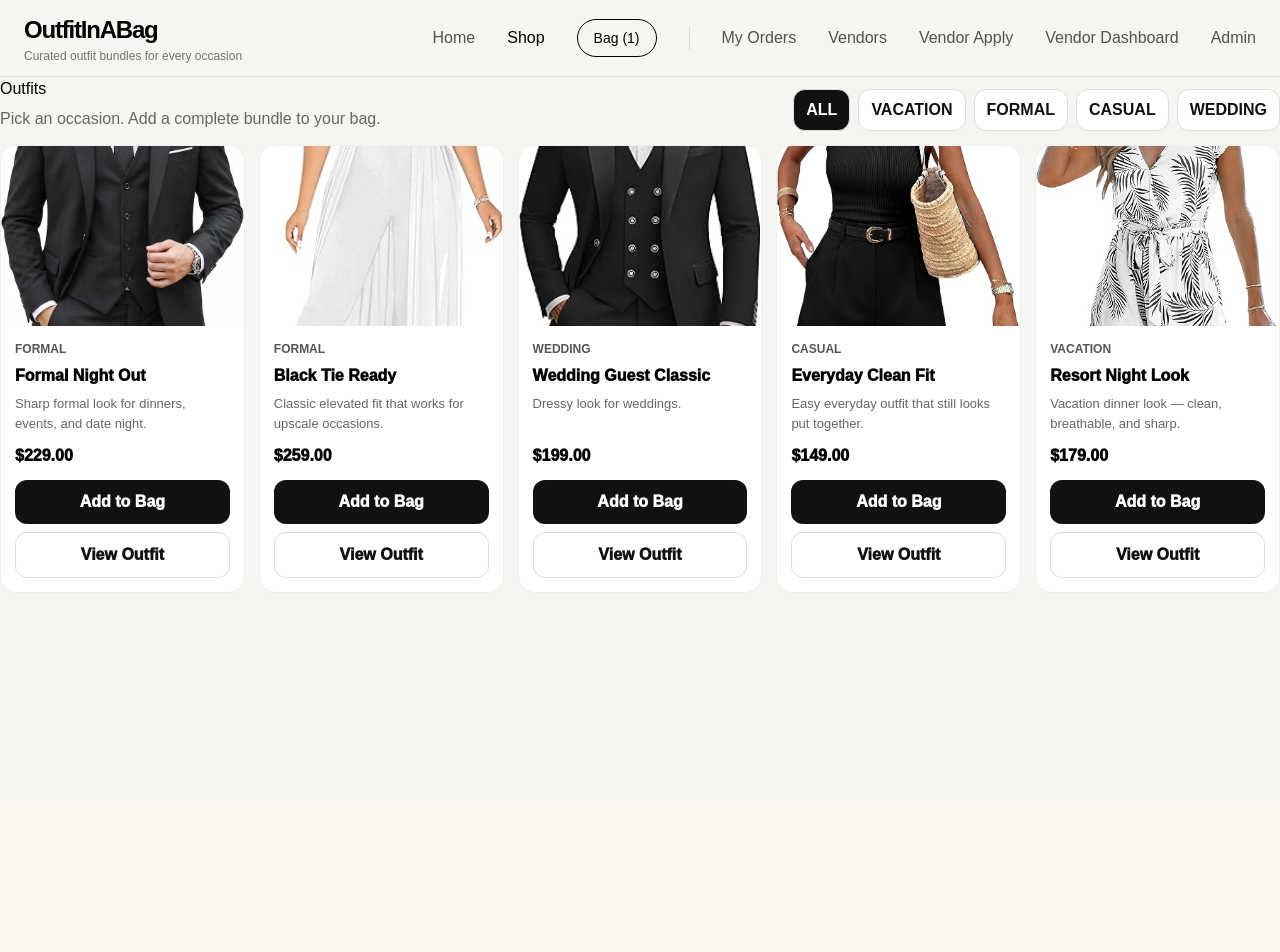
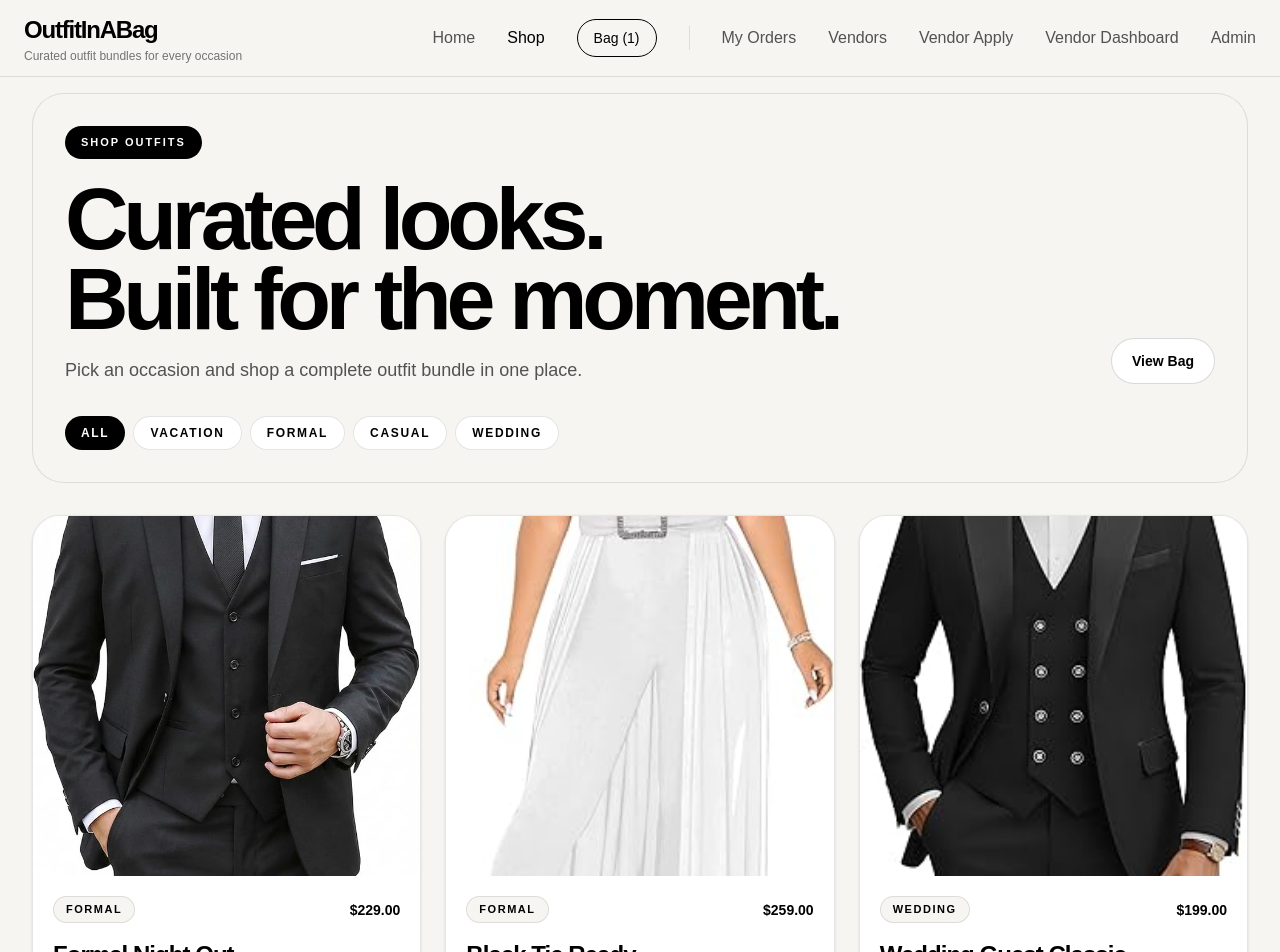
Before and after one commit to jholt19/outfitinabag-site, a Next.js app: page /outfits in a window 1280 px wide. Shown: the top 952 px of the page. Before the commit the page ends 800 px from the top, so only its background shows below. Built offline with nearby package versions, Linux system fonts and the light colour scheme.

Commit message:
Premium outfits listing page redesign

```diff
--- a/app/outfits/page.tsx
+++ b/app/outfits/page.tsx
@@ -3,106 +3,126 @@
 import Image from "next/image";
 import Link from "next/link";
 import { useMemo, useState } from "react";
-import { addToBag } from "../../lib/cart";
 import { OUTFITS, type Occasion } from "../../lib/outfits";
 
-const OCCASIONS: (Occasion | "ALL")[] = ["ALL", "VACATION", "FORMAL", "CASUAL", "WEDDING"];
+const OCCASIONS: (Occasion | "ALL")[] = [
+  "ALL",
+  "VACATION",
+  "FORMAL",
+  "CASUAL",
+  "WEDDING",
+];
 
 export default function OutfitsPage() {
   const [category, setCategory] = useState<Occasion | "ALL">("ALL");
 
   const filtered = useMemo(() => {
-    return category === "ALL" ? OUTFITS : OUTFITS.filter((o) => o.occasion === category);
+    return category === "ALL"
+      ? OUTFITS
+      : OUTFITS.filter((o) => o.occasion === category);
   }, [category]);
 
   return (
-    <div>
-      <div style={{ display: "flex", justifyContent: "space-between", gap: 12, flexWrap: "wrap", alignItems: "end" }}>
-        <div>
-          <h1 style={{ margin: 0 }}>Outfits</h1>
-          <p style={{ marginTop: 6, color: "#666" }}>Pick an occasion. Add a complete bundle to your bag.</p>
+    <main className="mx-auto max-w-7xl px-4 pb-14 pt-4 sm:px-6 lg:px-8">
+      <section className="rounded-[32px] border border-black/10 bg-[#f7f5f2] p-6 sm:p-8">
+        <div className="flex flex-wrap items-end justify-between gap-5">
+          <div>
+            <div className="inline-flex rounded-full bg-black px-4 py-2 text-[11px] font-semibold uppercase tracking-[0.18em] text-white">
+              Shop Outfits
+            </div>
+
+            <h1 className="mt-5 text-[clamp(2.7rem,7vw,5.5rem)] font-semibold leading-[0.92] tracking-[-0.06em] text-black">
+              Curated looks.
+              <br />
+              Built for the moment.
+            </h1>
+
+            <p className="mt-4 max-w-xl text-base leading-7 text-neutral-600 sm:text-lg">
+              Pick an occasion and shop a complete outfit bundle in one place.
+            </p>
+          </div>
+
+          <Link
+            href="/bag"
+            className="rounded-full border border-black/15 bg-white px-5 py-3 text-sm font-semibold text-black transition hover:border-black"
+          >
+            View Bag
+          </Link>
         </div>
 
-        <div style={{ display: "flex", gap: 8, flexWrap: "wrap" }}>
+        <div className="mt-8 flex flex-wrap gap-2">
           {OCCASIONS.map((c) => (
             <button
               key={c}
               onClick={() => setCategory(c)}
-              style={{
-                padding: "8px 12px",
-                borderRadius: 12,
-                border: "1px solid #ddd",
-                background: category === c ? "#111" : "white",
-                color: category === c ? "white" : "#111",
-                fontWeight: 900,
-                cursor: "pointer",
-              }}
+              className={`rounded-full px-4 py-2 text-xs font-semibold uppercase tracking-[0.14em] transition ${
+                category === c
+                  ? "bg-black text-white"
+                  : "border border-black/10 bg-white text-black hover:border-black"
+              }`}
             >
-              {c}
+              {c === "ALL" ? "All" : c.toLowerCase()}
             </button>
           ))}
         </div>
-      </div>
+      </section>
 
-      <section
-        style={{
-          marginTop: 14,
-          display: "grid",
-          gridTemplateColumns: "repeat(auto-fit, minmax(240px, 1fr))",
-          gap: 14,
-        }}
-      >
+      <section className="mt-8 grid gap-6 sm:grid-cols-2 lg:grid-cols-3">
         {filtered.map((o) => (
-          <div key={o.id} style={{ border: "1px solid #eee", background: "white", borderRadius: 16, overflow: "hidden" }}>
-            <div style={{ position: "relative", width: "100%", height: 180, background: "#f3f3f3" }}>
-              <Image src={o.image} alt={o.title} fill style={{ objectFit: "cover" }} />
-            </div>
+          <article
+            key={o.id}
+            className="group overflow-hidden rounded-[28px] border border-black/10 bg-white shadow-sm transition hover:-translate-y-1 hover:shadow-lg"
+          >
+            <Link href={`/outfits/${o.id}`} className="block">
+              <div className="relative h-[360px] overflow-hidden bg-[#f7f5f2]">
+                <Image
+                  src={o.image}
+                  alt={o.title}
+                  fill
+                  sizes="(max-width: 1024px) 100vw, 33vw"
+                  className="object-cover transition duration-500 group-hover:scale-[1.03]"
+                />
+              </div>
+            </Link>
 
-            <div style={{ padding: 14 }}>
-              <div style={{ fontSize: 12, fontWeight: 900, color: "#555" }}>{o.occasion}</div>
-              <div style={{ fontSize: 16, fontWeight: 950, marginTop: 6 }}>{o.title}</div>
-              <div style={{ fontSize: 13, color: "#666", marginTop: 6, minHeight: 40 }}>{o.description}</div>
-              <div style={{ marginTop: 10, fontWeight: 950 }}>${(o.price / 100).toFixed(2)}</div>
+            <div className="p-5">
+              <div className="flex items-center justify-between gap-3">
+                <span className="rounded-full border border-black/10 bg-[#f7f5f2] px-3 py-1 text-[11px] font-semibold uppercase tracking-[0.14em] text-black">
+                  {o.occasion}
+                </span>
 
-              <div style={{ display: "grid", gap: 8, marginTop: 12 }}>
-                <button
-                  onClick={() => {
-                    addToBag(o);
-                    alert("Added to bag!");
-                  }}
-                  style={{
-                    padding: "10px 12px",
-                    borderRadius: 12,
-                    border: "none",
-                    background: "#111",
-                    color: "white",
-                    fontWeight: 950,
-                    cursor: "pointer",
-                  }}
+                <span className="text-sm font-semibold text-black">
+                  ${(o.price / 100).toFixed(2)}
+                </span>
+              </div>
+
+              <h2 className="mt-4 text-2xl font-semibold tracking-[-0.04em] text-black">
+                {o.title}
+              </h2>
+
+              <p className="mt-2 min-h-[48px] text-sm leading-6 text-neutral-600">
+                {o.description}
+              </p>
+
+              <div className="mt-5 grid gap-3">
+                <Link
+                  href={`/bag?addBundleId=${o.id}`}
+                  className="rounded-full bg-black px-5 py-3 text-center text-sm font-semibold text-white transition hover:opacity-90"
                 >
-                  Add to Bag
-                </button>
+                  Add Full Fit to Bag
+                </Link>
 
                 <Link
                   href={`/outfits/${o.id}`}
-                  style={{
-                    padding: "10px 12px",
-                    borderRadius: 12,
-                    border: "1px solid #ddd",
-                    background: "white",
-                    color: "#111",
-                    fontWeight: 950,
-                    textDecoration: "none",
-                    textAlign: "center",
-                  }}
+                  className="rounded-full border border-black/15 bg-white px-5 py-3 text-center text-sm font-semibold text-black transition hover:border-black"
                 >
                   View Outfit
                 </Link>
               </div>
             </div>
-          </div>
+          </article>
         ))}
       </section>
-    </div>
+    </main>
   );
 }
```
